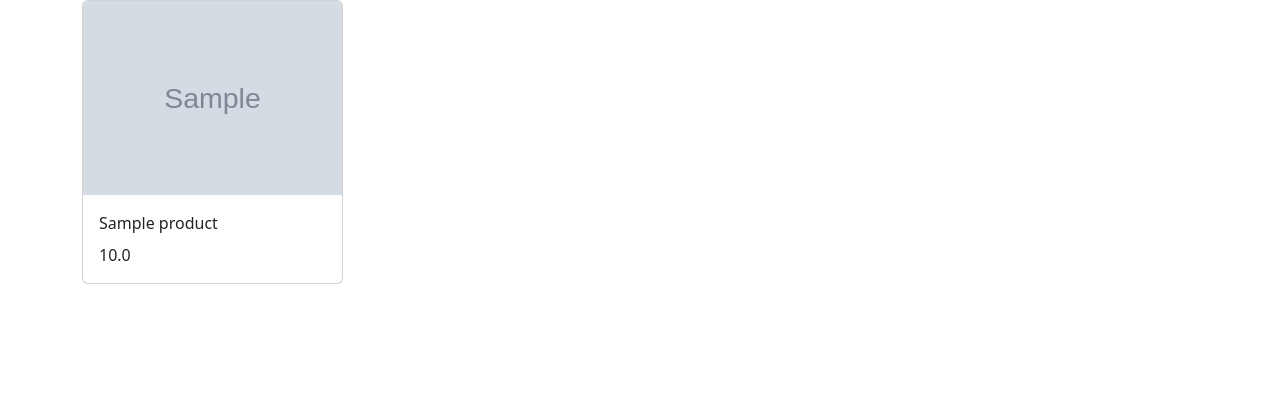
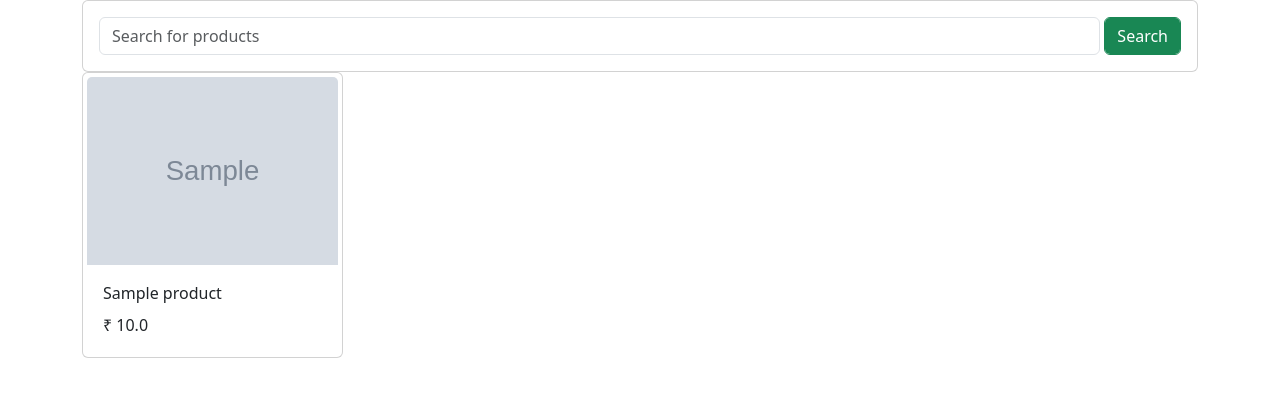
Before and after one commit to shubhenduanupamdutta/E_Com, a Django app: page / in a window 1280 px wide. Shown: the top 397 px of the page. Run offline with Django 4.2, Linux system fonts and the light colour scheme; tables that the repository leaves empty hold one stand-in row (values such as "Sample post"); grey boxes marked "Sample" are stand-in pictures.

Commit message:
Add search bar on  top of the page

```diff
--- a/ecom_site/shop/templates/shop/index.html
+++ b/ecom_site/shop/templates/shop/index.html
@@ -11,15 +11,32 @@
 
 {% block body %}
 
-<div class="container">
+<div class="container gy-0">
+
+  <div class="row g-0">
+    <form class="card" action="" method="get">
+      <div class="card-body">
+        <div class="row gx-1">
+        <div class="col">
+          <input type="search" name="item_name" class="form-control" placeholder="Search for products"
+                 aria-label="search for products">
+        </div>
+        <div class="col-auto">
+          <input type="submit" class="btn btn-success form-control" value="Search">
+        </div>
+      </div>
+      </div>
+    </form>
+  </div>
+
   <div class="row">
     {% for product in products %}
     <div class="col-md-3">
-      <div class="card">
+      <div class="card p-1">
         <img src="{{product.image}}" class="card-img-top" alt="Product Image" />
         <div class="card-body">
           <div class="card-title">{{ product.title }}</div>
-          <div class="card-text">{{ product.price }}</div>
+          <div class="card-text">&#8377; {{ product.price }}</div>
         </div>
       </div>
     </div>
```
